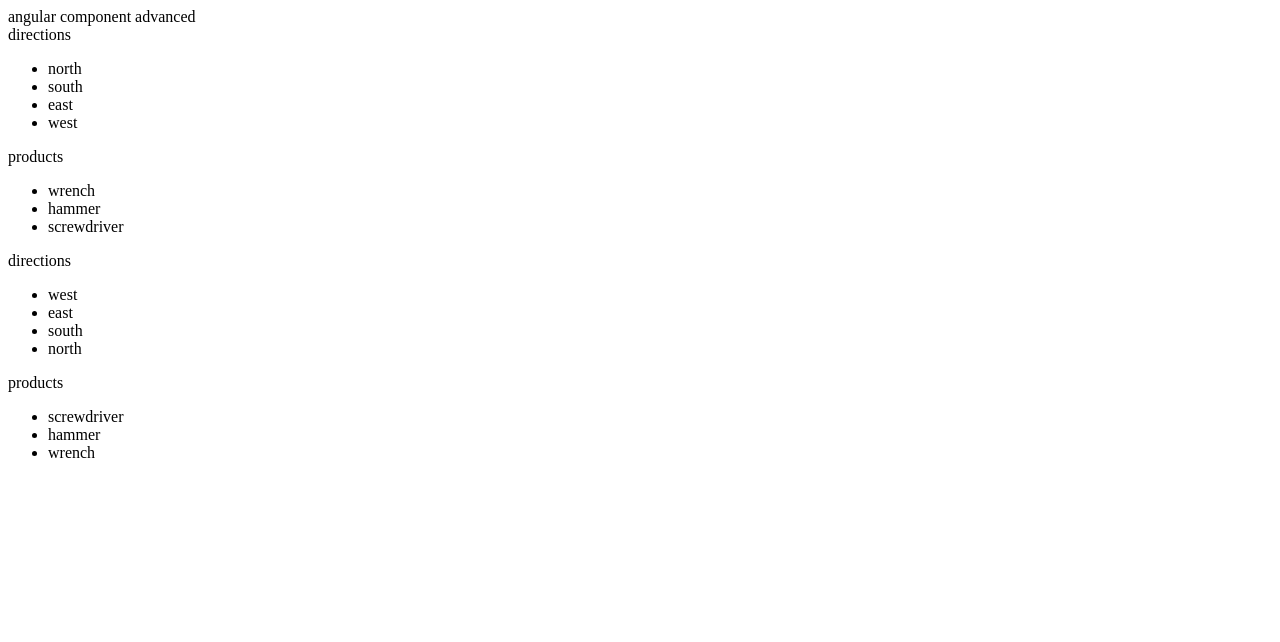
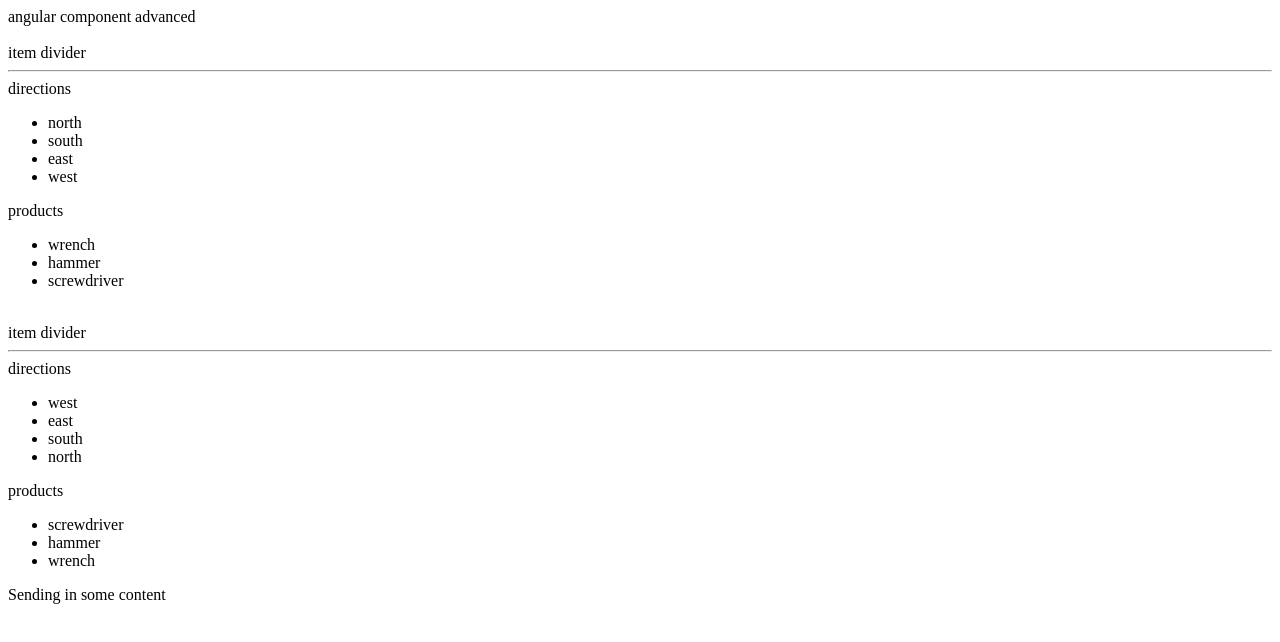
Before and after one commit to MichaelDimmitt/angular-component, an Angular app: page / in a window 1280 px wide. Shown: the top 642 px of the page. Built offline with nearby package versions, Linux system fonts and the light colour scheme.

Commit message:
smart list component, contains child values and templateOutlet examples

```diff
--- /dev/null
+++ b/src/app/customer-dashboard/components/smart-list/smart-list.component.html
@@ -0,0 +1,31 @@
+<!--https://github.com/angular/angular/issues/22972#issuecomment-407358396-->
+<ng-template #content><ng-content></ng-content></ng-template>
+<ng-template #element1 let-list>
+  <ul >
+    <li *ngFor="let direction of list; let i = index;">
+      {{direction}}
+    </li>
+  </ul>
+</ng-template>
+
+<ng-template #element2 let-name>
+  <br/>
+  {{name}}
+  <hr/>
+</ng-template>
+
+<ng-container *ngIf="deeplyNestedData">
+  <ng-container *ngFor="let item of deeplyNestedData; let i = index;">
+    <ng-container *ngTemplateOutlet="element2; context: {$implicit: 'item divider'}"></ng-container>
+    <ng-container *ngFor="let object of item | keyvalue; let i = index;">
+      {{object.key}}
+      <ng-container
+        *ngTemplateOutlet="element1; context: {$implicit: object.value}"
+      ></ng-container>
+    </ng-container>
+  </ng-container>
+
+  <div *ngIf="flag">
+    <ng-container *ngTemplateOutlet="content"></ng-container>
+  </div>
+</ng-container>
--- /dev/null
+++ b/src/app/customer-dashboard/components/smart-list/smart-list.component.ts
@@ -0,0 +1,16 @@
+import { Component, OnInit, Input } from '@angular/core';
+
+@Component({
+  selector: 'app-smart-list',
+  templateUrl: './smart-list.component.html',
+  styleUrls: ['./smart-list.component.scss']
+})
+export class SmartListComponent implements OnInit {
+  @Input() deeplyNestedData
+  @Input() flag
+  constructor() { }
+
+  ngOnInit() {
+  }
+
+}
--- a/src/app/customer-dashboard/customer-dashboard.module.ts
+++ b/src/app/customer-dashboard/customer-dashboard.module.ts
@@ -2,9 +2,10 @@ import { NgModule } from '@angular/core';
 import { CommonModule } from '@angular/common';
 import { CustomerDashboardComponent } from './customer-dashboard/customer-dashboard.component';
 import { CustomerDashboardRoutingModule } from './customer-dashboard-routing.module';
+import { SmartListComponent } from './components/smart-list/smart-list.component';
 
 @NgModule({
-  declarations: [CustomerDashboardComponent],
+  declarations: [CustomerDashboardComponent, SmartListComponent],
   imports: [
     CommonModule,
     CustomerDashboardRoutingModule
--- a/src/app/customer-dashboard/customer-dashboard/customer-dashboard.component.html
+++ b/src/app/customer-dashboard/customer-dashboard/customer-dashboard.component.html
@@ -1,16 +1,3 @@
-<ng-template #element1 let-list>
-  <ul >
-    <li *ngFor="let direction of list; let i = index;">
-      {{direction}}
-    </li>
-  </ul>
-</ng-template>
-
-<ng-container *ngFor="let item of deepylyNested; let i = index;">
-  <ng-container *ngFor="let object of item | keyvalue; let i = index;">
-    {{object.key}}
-    <ng-container
-      *ngTemplateOutlet="element1; context: {$implicit: object.value}"
-    ></ng-container>
-  </ng-container>
-</ng-container>
+<app-smart-list [deeplyNestedData]="deeplyNestedData" [flag]="flag">
+  Sending in some content
+</app-smart-list>
--- a/src/app/customer-dashboard/customer-dashboard/customer-dashboard.component.ts
+++ b/src/app/customer-dashboard/customer-dashboard/customer-dashboard.component.ts
@@ -7,7 +7,7 @@ import { Component, OnInit } from '@angular/core';
 })
 export class CustomerDashboardComponent implements OnInit {
 
-  deepylyNested = [
+  deeplyNestedData = [
     {
       directions: [
         'north',
@@ -36,6 +36,8 @@ export class CustomerDashboardComponent implements OnInit {
     }
   ]
 
+  flag=true
+
   constructor() { }
 
   ngOnInit() {
```
Also changed, not shown: src/app/customer-dashboard/components/smart-list/smart-list.component.scss (added), 2 other files (tests, documents, lock files or other folders).
